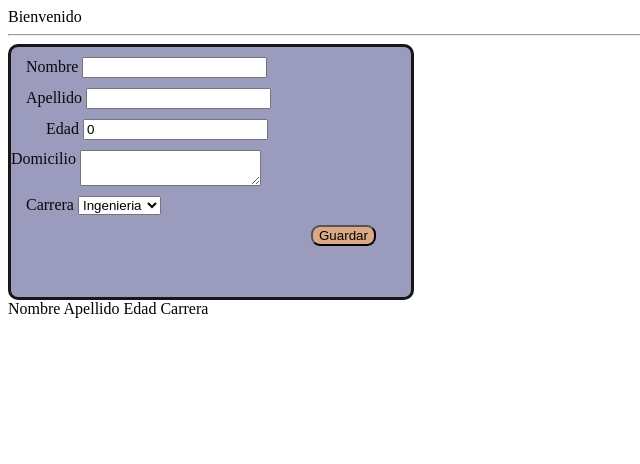
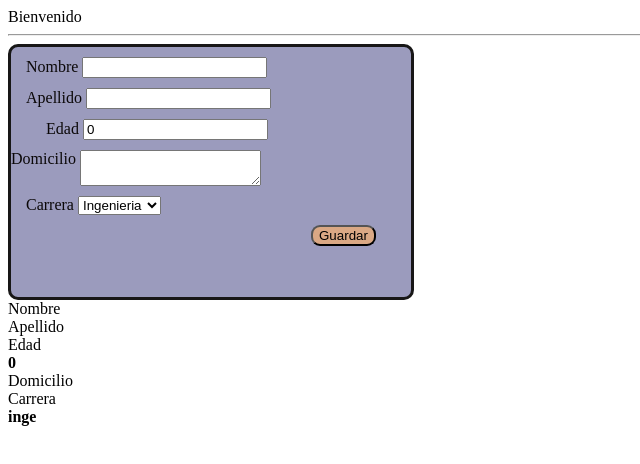
Before and after one commit to Gustav0218/Ejercicios-Udemy, a plain HTML site: page EjerA2/index.html in a window 1280 px wide. Both pictures are taken after a click on the button "Guardar". Shown: the whole page, without its empty margins (0-640 px from the left). Drawn offline with Linux system fonts and the light colour scheme.

Commit message:
Segunda parte ejer

```diff
--- a/EjerA2/index.html
+++ b/EjerA2/index.html
@@ -44,10 +44,11 @@
         </div>
         </div>
         <div class="container-result" id="datos">
-            Nombre
-            Apellido
-            Edad
-            Carrera
+            Nombre <div id="nameUser"></div>
+            Apellido<div id="nameAp"></div>
+            Edad<div id="userEdad"></div>
+            Domicilio<div id="userDom"></div>
+            Carrera<div id="userProf"></div>
         </div>
 
     <script src="./index.js"></script>
--- a/EjerA2/index.js
+++ b/EjerA2/index.js
@@ -2,13 +2,12 @@ const guardar =()=>{
  let nuevoNombre = document.getElementById('name').value;
  let nuevoApellido = document.getElementById('apellido').value;
  let edad = document.getElementById('number_edad').value;
- let direccion = document.getElementById('dom').value;
- let profesion = document.getElementById('carrera').value;
+ let direc = document.getElementById('dom').value;
+ let profesion = document.getElementById('estudios').value;
 
- /*console.log ( nuevoNombre + ''  + nuevoApellido + '' + edad + ' ' + direccion + '' + profesion + ' ' ); */
- console.log (nuevoNombre + ' ');
- console.log (nuevoApellido + '');
-
- let nuevosDatos = parseInt ( nuevoNombre) + parseInt ( nuevoApellido);
- document.getElementById('datos').innerHTML
+ document.getElementById('nameUser').innerHTML = '<strong>' + nuevoNombre + '</strong>';
+ document.getElementById('nameAp').innerHTML = '<strong>' + nuevoApellido + '</stromng>';
+ document.getElementById('userEdad').innerHTML = '<strong>' + edad + '</strong>';
+ document.getElementById('userDom').innerHTML = '<strong>' + direc + '</strong>';
+ document.getElementById('userProf').innerHTML = '<strong>' + profesion + '</strong>';
 }
```
